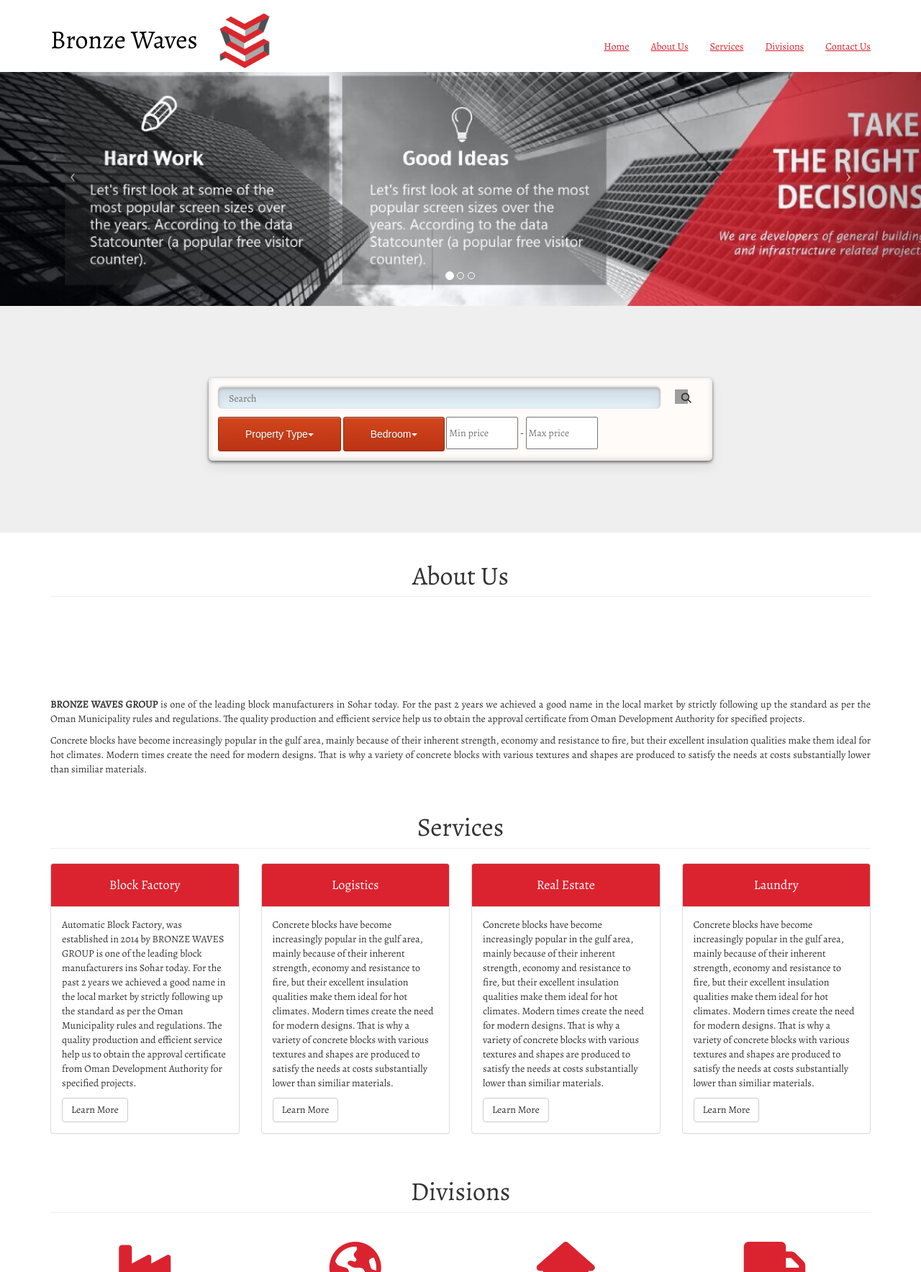
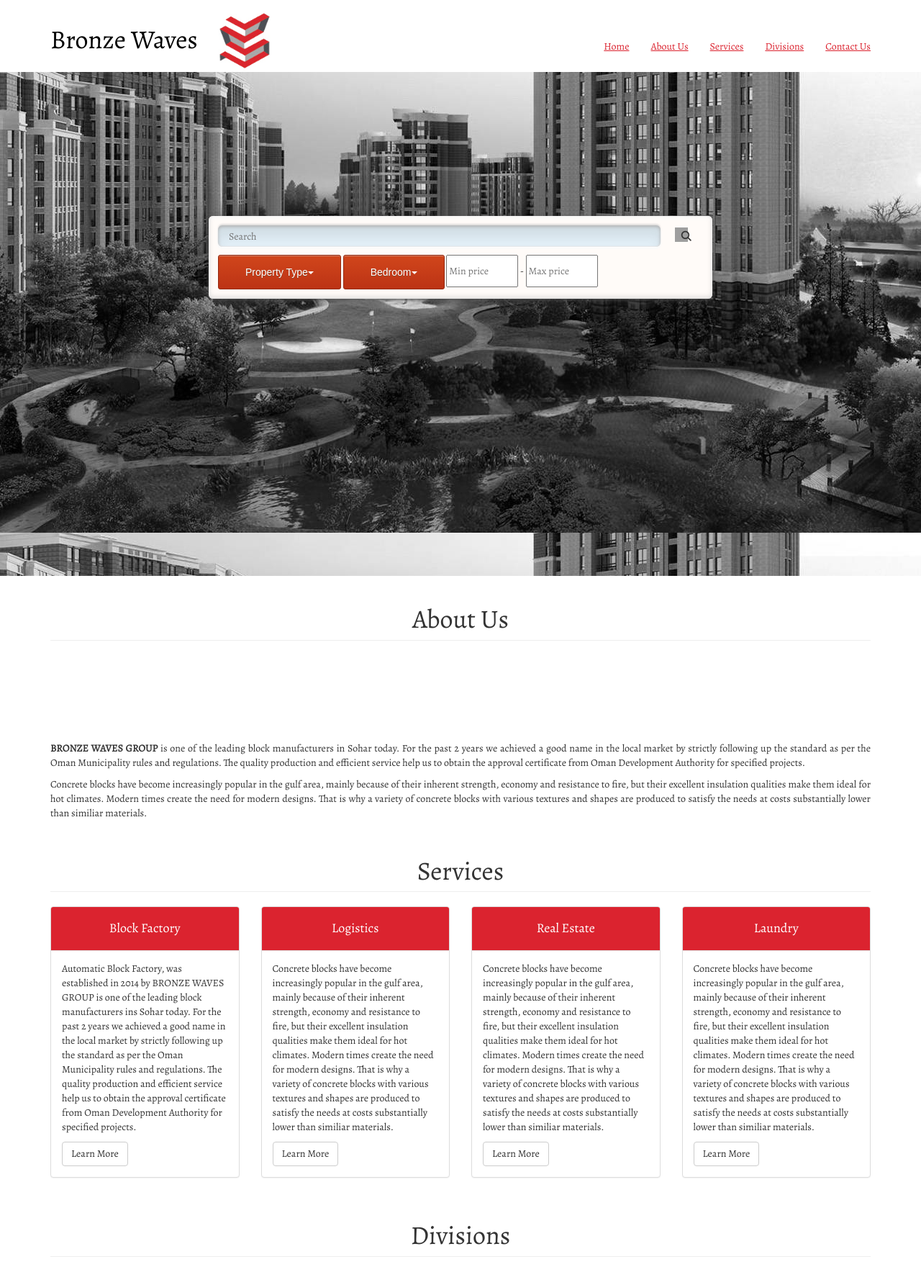
Before and after one commit to ruforavishnu/bronze-waves-website, a PHP site: page / in a window 1280 px wide. Shown: the top 1767 px of the page at 72% size. Run offline with PHP 8.4, Linux system fonts and the light colour scheme; some libraries are stand-ins or nearby versions; grey boxes are pictures that could not be loaded.

Commit message:
changed bg of search box

```diff
--- a/css/modern-business.css
+++ b/css/modern-business.css
@@ -26,7 +26,7 @@ body {
 /* Home Page Carousel */
 
 header.carousel {
-    height: 50%;
+    height: 200px;
 }
 
 header.carousel .item,
--- a/css/styles.css
+++ b/css/styles.css
@@ -4,9 +4,11 @@
 @import url('https://fonts.googleapis.com/css?family=Alegreya');
 .bg-grey
 {
-	background-color:rgb(239,239,239);
+	/*background-color:rgb(239,239,239);
 	width:100%;
 	margin:0px;
+	*/
+
 }
 .border-remove
 {
@@ -62,9 +64,13 @@
 	background-color:#fff!important;
 	border:0px !important;
 }
-.search-box
+#search-box
 {
-	background-color:rgb(239, 239, 239);
+/*	background-color:rgb(239, 239, 239);	*/
+	padding-top:150px;
+	width:100%;
+	height:200px;
+
 }
 
 .text-black
@@ -76,3 +82,14 @@
 {
 	color:#fff;
 }
+
+
+/* id */
+
+
+#front-bg
+{
+
+	background-image:url(../img/bg.jpg);
+	height:100%;
+}
--- a/index.html
+++ b/index.html
@@ -43,9 +43,15 @@
     <script src="js/jquery.js"></script>
     <script type="text/javascript" src="js/smoothscroll.js"></script>
     <script type="text/javascript" src="js/myjquery-scripts.js"></script>
+    <script type="text/javascript" src="js/bootstrap.min.js"></script>
 
 <script type="text/javascript" src="https://maps.googleapis.com/maps/api/js?key=AIzaSyAd9NVkMYFqtUckT0aPC2VrOEaVZh5g8N0"></script>
  <script type="text/javascript" src="js/jquery.googlemap.js"></script>
+
+<!-- <script src="https://ajax.googleapis.com/ajax/libs/jquery/2.1.1/jquery.min.js"></script>
+<link href="https://maxcdn.bootstrapcdn.com/bootstrap/3.3.6/css/bootstrap.min.css" rel="stylesheet"/>
+<script src="https://maxcdn.bootstrapcdn.com/bootstrap/3.3.6/js/bootstrap.min.js"></script>
+-->
 
 </head>
 
@@ -102,52 +108,8 @@
 
     </nav>
 
-    <!-- Header Carousel -->
-    <header id="myCarousel" class="carousel slide">
-        <!-- Indicators -->
-        <ol class="carousel-indicators">
-            <li data-target="#myCarousel" data-slide-to="0" class="active"></li>
-            <li data-target="#myCarousel" data-slide-to="1"></li>
-            <li data-target="#myCarousel" data-slide-to="2"></li>
-        </ol>
-
-        <!-- Wrapper for slides -->
-        <div class="carousel-inner">
-            <div class="item active">
-                <div class="fill" style="background-image:url('img/header.jpg');"></div>
-                <div class="carousel-caption">
-                    <h2></h2>
-                </div>
-            </div>
-            <div class="item">
-                <div class="fill" style="background-image:url('img/header.jpg');"></div>
-                <div class="carousel-caption">
-                    <h2></h2>
-                </div>
-            </div>
-            <div class="item">
-                <div class="fill" style="background-image:url('img/header.jpg');"></div>
-                <div class="carousel-caption">
-                    <h2></h2>
-                </div>
-            </div>
-        </div>
-
-        <!-- Controls -->
-        <a class="left carousel-control" href="#myCarousel" data-slide="prev">
-            <span class="icon-prev"></span>
-        </a>
-        <a class="right carousel-control" href="#myCarousel" data-slide="next">
-            <span class="icon-next"></span>
-        </a>
-    </header>
-
-
-    <!-- Page Content -->
-    <div class="container bg-grey">
-    <div class="row">
-    	<div class="col-lg-12">
-            <div id="search-box">
+    <section id="front-bg">
+    <div id="search-box">
     <form class="searchbox_1" action="">
 <input type="search" class="search_1" placeholder="Search" />
 <button type="submit" class="submit_1 " value="search"><i class="fa fa-search search-btn-padding" aria-hidden="true"></i></button>
@@ -192,10 +154,10 @@
 
 </form>
     </div>
+    </section>
 
-        </div>
-    </div>
-    </div>
+
+    <!-- Page Content -->
 
     <div class="container">
 
@@ -422,21 +384,21 @@ Concrete blocks have become increasingly popular in the gulf area, mainly becaus
                 <div class="row">
                     <div class="col-sm-5 col-sm-offset-1 text-color-white" >
                         <p class="mbr-contacts__text efgh-pad-10">
-                        <strong>Tasaheel Group LLC</strong>
+                        <strong>Bronze Waves</strong>
                         <br>
-                        Po Box 1728 PC 114
+						Building Construction Group
                         <br/>
-                        Muscat,<br/> Sultanate of Oman
+                        P.O Box 266, P.C 322<br/> Sohar/Muscat,<br/>Sultanate of Oman
                         <br/>
 
 
 
 <br><br><br>
 <strong>CONTACT US</strong><br>
-info@tasaheelgroup-me.com<br>
-Tel: +968- 24881278
+c.ahmed112@yahoo.com<br>
+Tel: +968- 24587012
 <br>
-Fax : +968-24881277</p>
+Fax : +968- 24587012</p>
                     </div>
 
                 </div>
```
Also changed, not shown: img/bg.jpg (added).
